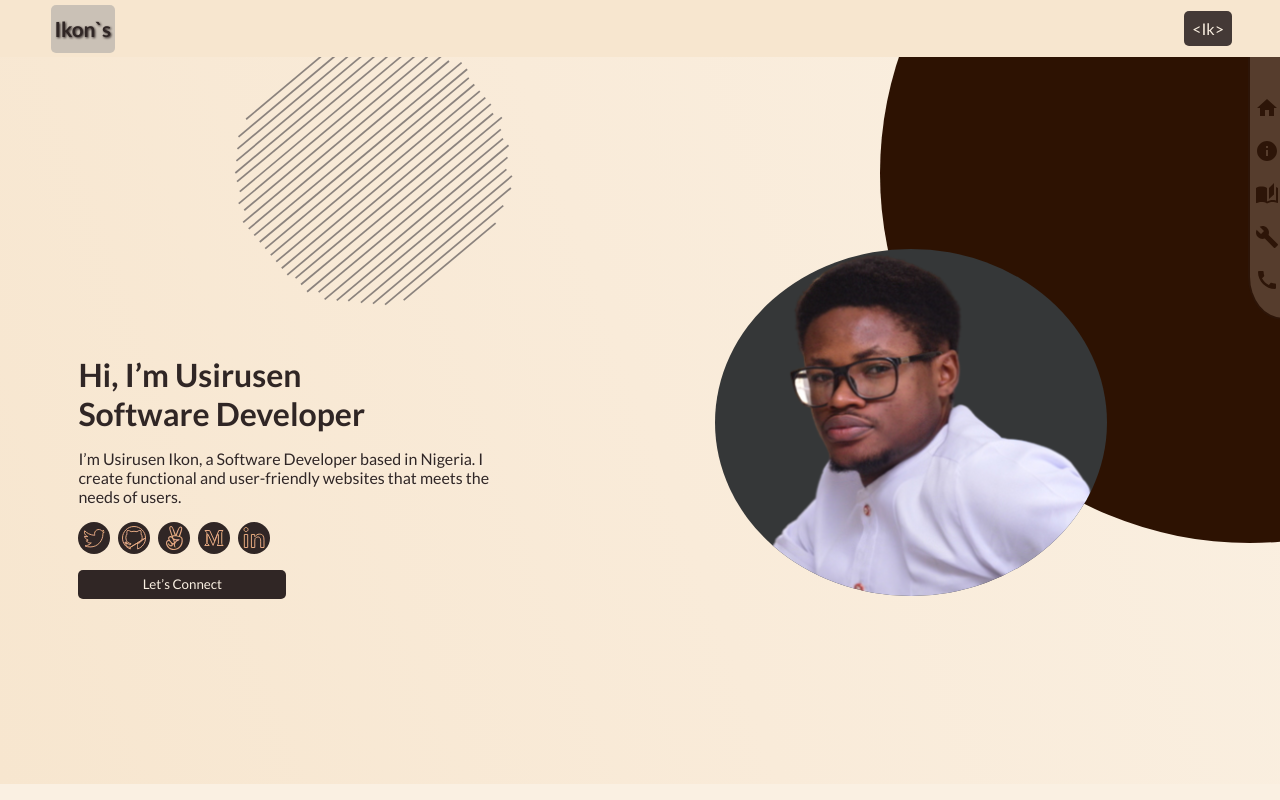
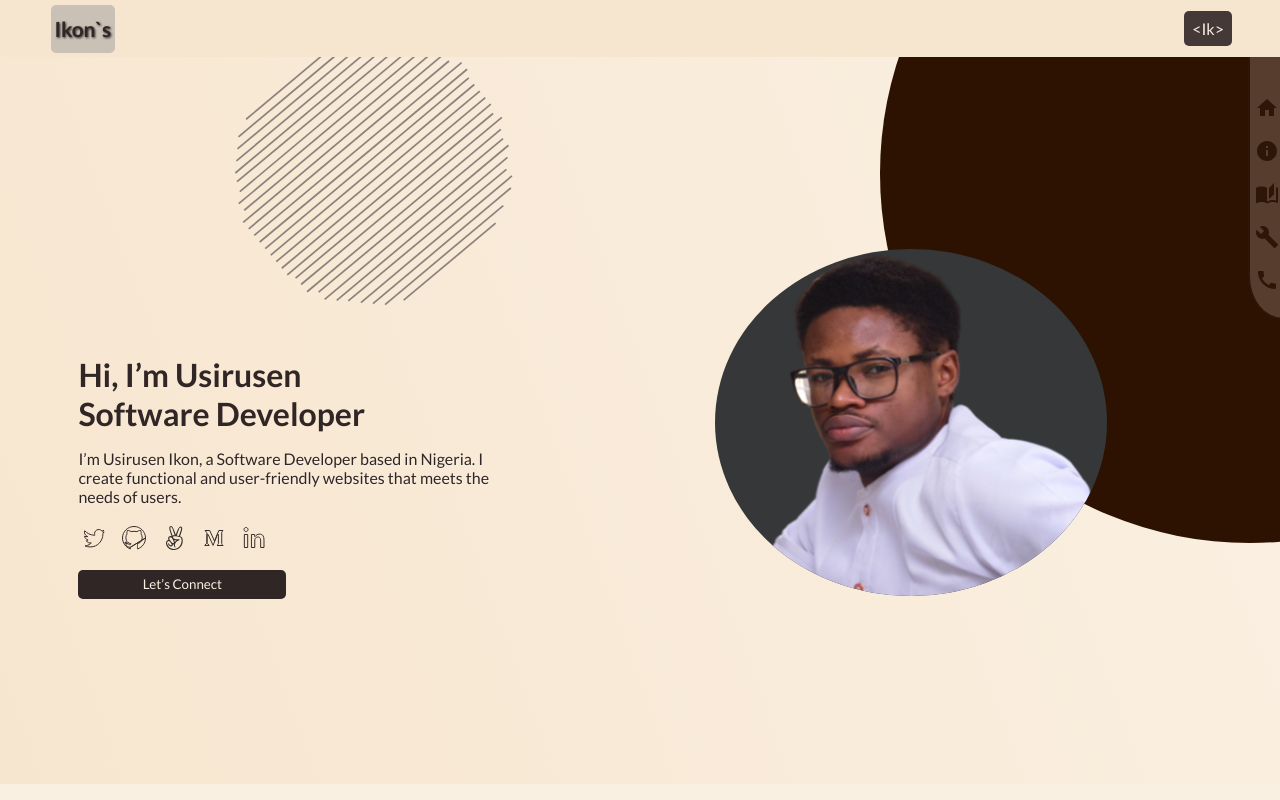
Before and after one commit to UsirusenIkon/Portfolio_V2, a React (Vite) app: page / in a window 1280 px wide. Shown: the top 800 px of the page. Built offline with nearby package versions, Linux system fonts and the light colour scheme; grey boxes are pictures that could not be loaded.

Commit message:
Edit svg fill

```diff
--- a/src/components/reusables/Socialicons/SocialIcons.jsx
+++ b/src/components/reusables/Socialicons/SocialIcons.jsx
@@ -5,11 +5,13 @@ function SocialIcons() {
   return (
     <ul className={`flex ${styles.icon_container}`}>
       {socialItems.map((item) => (
-        <a href={item.link} key={item.id} className={`flex ${styles.icon_item}`}>
+        <a href={item.link}
+          key={item.id}
+          className={`flex ${styles.icon_item}`}>
           <img
             className={`${styles.icon_img}`}
             src={item.icon}
-            alt="socialicons"
+            alt={item.name}
           />
         </a>
       ))}
--- a/src/components/reusables/Socialicons/socialIcons.module.css
+++ b/src/components/reusables/Socialicons/socialIcons.module.css
@@ -4,7 +4,7 @@
 }
 
 .icon_item {
-  align-items: center;
+  align-items: flex-end;
   justify-content: center;
   border-radius: 50%;
   padding: 4px;
@@ -15,11 +15,7 @@
 }
 
 @media (prefers-color-scheme: light) {
-  .icon_item {
-    background-color: var(--accent-color);
-  }
-
   .icon_img {
-    filter: invert(7%) sepia(5%) saturate(3984%) hue-rotate(318deg) brightness(104%) contrast(80%);
+    filter: invert(7%) sepia(5%) saturate(3984%) hue-rotate(318deg) brightness(14%) contrast(80%);
   }
 }
--- a/src/components/reusables/Socialicons/socialItems.js
+++ b/src/components/reusables/Socialicons/socialItems.js
@@ -9,26 +9,31 @@ const socialItems = [
     id: 0,
     icon: twitter,
     link: 'https://twitter.com/Usirusen_Ikon',
+    name: 'twitter',
   },
   {
     id: 1,
     icon: github,
     link: 'https://github.com/UsirusenIkon',
+    name: 'github',
   },
   {
     id: 2,
     icon: angelist,
     link: 'https://angel.co/u/usirusen-ikon',
+    name: 'angelist',
   },
   {
     id: 3,
     icon: medium,
     link: 'https://medium.com/@usirusenIkon',
+    name: 'medium',
   },
   {
     id: 4,
     icon: linkedIn,
     link: 'https://www.linkedin.com/in/usirusen-ikon/',
+    name: 'linkedIn',
   },
 ]
 
```
